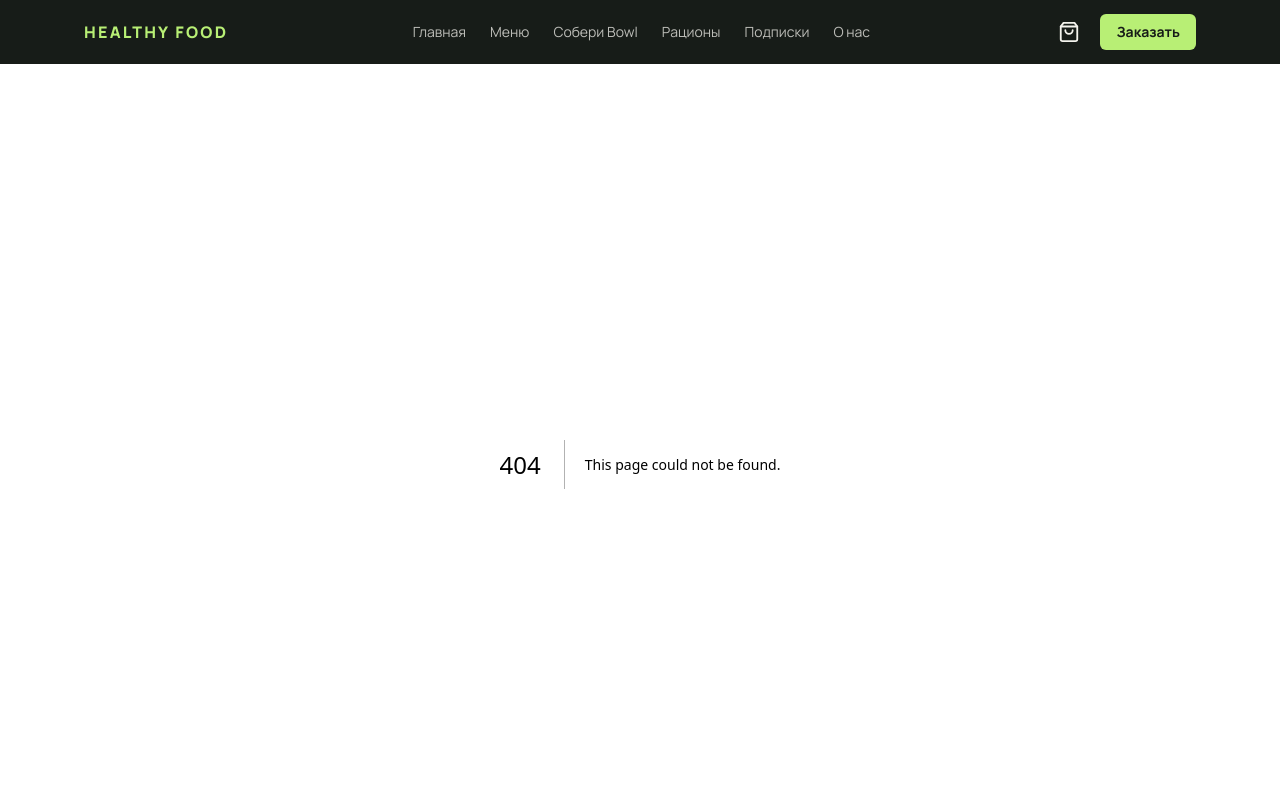
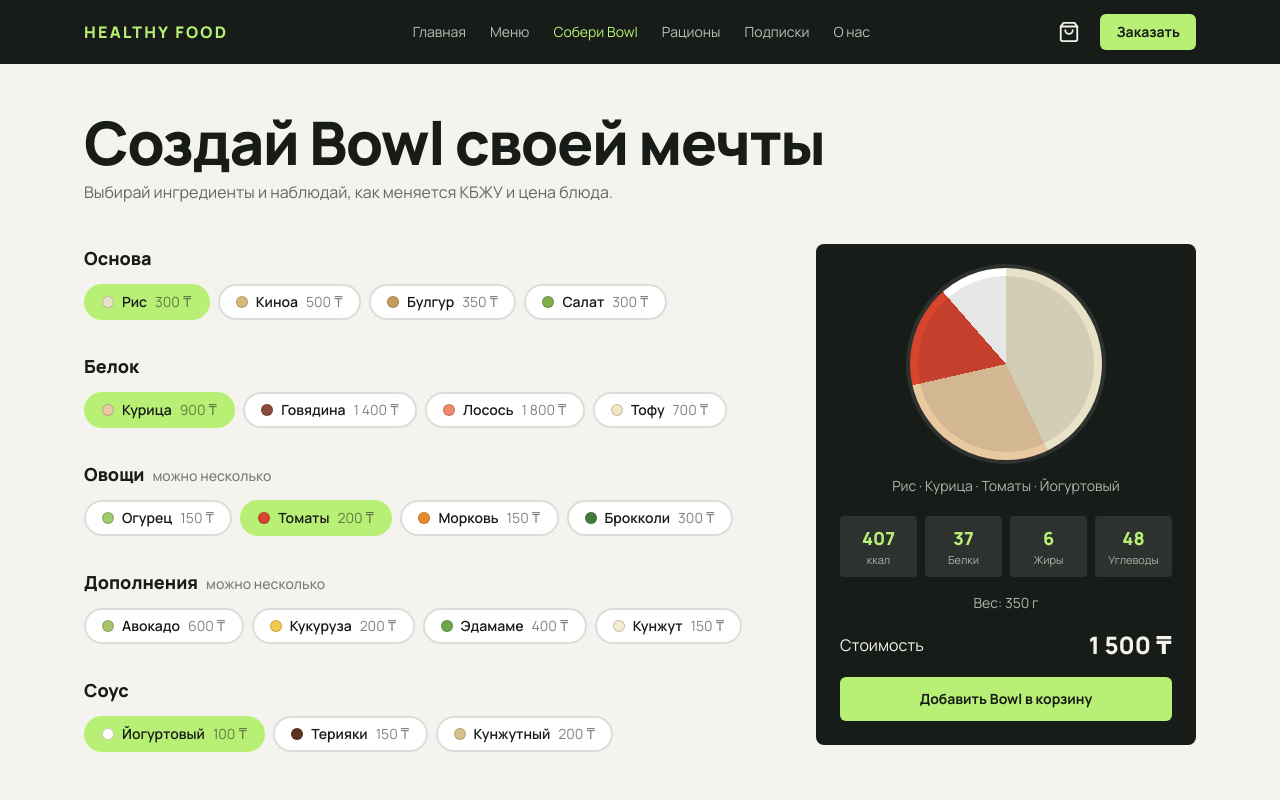
Before and after one commit to GrevtsovArtur/healthy, a Next.js app: page /healthy/build-bowl in a window 1280 px wide. Before the commit this address had no page. Shown: the top 800 px of the page. Built offline with nearby package versions, Linux system fonts and the light colour scheme.

Commit message:
Fix GitHub Pages basePath

```diff
--- a/next.config.mjs
+++ b/next.config.mjs
@@ -2,12 +2,11 @@
 
 const nextConfig = {
   reactStrictMode: true,
-
   output: "export",
+  basePath: "/healthy",
 
   images: {
     unoptimized: true,
-    formats: ["image/avif", "image/webp"],
   },
 };
 
--- a/src/data/dishes.js
+++ b/src/data/dishes.js
@@ -3,30 +3,18 @@ const d = (id, name, category, mode, description, price, kcal, protein, fat, car
   ({ id, name, category, mode, description, price, kcal, protein, fat, carbs, weight, ingredients, allergens, hue, popular, image });
 
 export const DISHES = [
-  d("b1", "Bowl с курицей и киноа", "bowls", "FIT", "Куриная грудка, киноа, брокколи, йогуртовый соус", 2900, 520, 42, 14, 48, 380, ["курица", "киноа", "брокколи", "огурец"], ["молочные"], 100, "/images/bowl-chicken.png", true),
-  d("b2", "Bowl с лососем", "bowls", "BALANCE", "Лосось, рис, авокадо, эдамаме", 3900, 610, 34, 24, 60, 400, ["лосось", "рис", "авокадо", "эдамаме"], ["рыба", "соя", "кунжут"], 30, "/images/bowl-salmon.png", true),
-  d("b3", "Bowl с тофу", "bowls", "LIGHT", "Тофу, булгур, овощи, кунжутный соус", 2600, 410, 22, 13, 52, 360, ["тофу", "булгур", "томаты", "морковь"], ["соя", "глютен", "кунжут"], 140, "/images/bowl-tofu.png", true),
-  d("s1", "Салат с говядиной", "salads", "FIT", "Говядина, микс салата, томаты", 3200, 380, 36, 16, 18, 300, ["говядина", "салат", "томаты", "огурец"], [], 10, "/images/salad-beef.png", true),
-  d("s2", "Греческий лайт", "salads", "LIGHT", "Огурец, томаты, фета, оливки", 1900, 240, 9, 18, 12, 260, ["огурец", "томаты", "фета", "оливки"], ["молочные"], 60, "/images/salad-greek.png", true),
-  d("s3", "Цезарь с курицей", "salads", "BALANCE", "Курица, романо, пармезан, сухарики", 2700, 450, 32, 24, 25, 280, ["курица", "романо", "пармезан"], ["глютен", "молочные", "яйца"], 90, "/images/salad-ceasar.png", true),
-  d("z1", "Овсянка с ягодами", "breakfast", "LIGHT", "Овсянка на молоке, ягоды, миндаль", 1500, 320, 11, 9, 50, 250, ["овсянка", "молоко", "ягоды", "миндаль"], ["глютен", "молочные", "орехи"], 40, "/images/breakfast-oatmeal.png", true),
-  d("z2", "Омлет с овощами", "breakfast", "FIT", "Три яйца, шпинат, томаты", 1700, 290, 24, 19, 6, 220, ["яйца", "шпинат", "томаты"], ["яйца"], 110, "/images/breakfast-omelette.png", true),
-  d("d1", "Смузи зелёный", "drinks", "LIGHT", "Шпинат, яблоко, банан", 1300, 140, 3, 1, 30, 300, ["шпинат", "яблоко", "банан"], [], 120, "/images/drink-smoothie.png", true),
-  d("d2", "Протеиновый коктейль", "drinks", "FIT", "Молоко, банан, протеин", 1800, 260, 28, 4, 26, 350, ["молоко", "банан", "протеин"], ["молочные"], 20, "/images/drink-protein.png", true),
-  d("t1", "Чизкейк без сахара", "desserts", "LIGHT", "Творожный, на миндальной муке", 1600, 230, 12, 14, 12, 110, ["творог", "миндаль"], ["молочные", "орехи", "яйца"], 70, "/images/dessert-cheesecake.png", true),
-  d("t2", "Энергетический шар", "desserts", "BALANCE", "Финики, орехи, кокос", 900, 180, 4, 8, 24, 50, ["финики", "грецкий орех", "кокос"], ["орехи"], 30, "/images/dessert-energy-ball.png", true),
-];
-
-export const CATEGORIES = [
-  { id: "all", label: "Все блюда" },
-  { id: "FIT", label: "FIT" },
-  { id: "BALANCE", label: "BALANCE" },
-  { id: "LIGHT", label: "LIGHT" },
-  { id: "bowls", label: "Bowls" },
-  { id: "salads", label: "Салаты" },
-  { id: "breakfast", label: "Завтраки" },
-  { id: "drinks", label: "Напитки" },
-  { id: "desserts", label: "Десерты" },
+  d("b1", "Bowl с курицей и киноа", "bowls", "FIT", "Куриная грудка, киноа, брокколи, йогуртовый соус", 2900, 520, 42, 14, 48, 380, ["курица", "киноа", "брокколи", "огурец"], ["молочные"], 100, "/healthy-food/images/bowl-chicken.png", true),
+  d("b2", "Bowl с лососем", "bowls", "BALANCE", "Лосось, рис, авокадо, эдамаме", 3900, 610, 34, 24, 60, 400, ["лосось", "рис", "авокадо", "эдамаме"], ["рыба", "соя", "кунжут"], 30, "/healthy-food/images/bowl-salmon.png", true),
+  d("b3", "Bowl с тофу", "bowls", "LIGHT", "Тофу, булгур, овощи, кунжутный соус", 2600, 410, 22, 13, 52, 360, ["тофу", "булгур", "томаты", "морковь"], ["соя", "глютен", "кунжут"], 140, "/healthy-food/images/bowl-tofu.png", true),
+  d("s1", "Салат с говядиной", "salads", "FIT", "Говядина, микс салата, томаты", 3200, 380, 36, 16, 18, 300, ["говядина", "салат", "томаты", "огурец"], [], 10, "/healthy-food/images/salad-beef.png", true),
+  d("s2", "Греческий лайт", "salads", "LIGHT", "Огурец, томаты, фета, оливки", 1900, 240, 9, 18, 12, 260, ["огурец", "томаты", "фета", "оливки"], ["молочные"], 60, "/healthy-food/images/salad-greek.png", true),
+  d("s3", "Цезарь с курицей", "salads", "BALANCE", "Курица, романо, пармезан, сухарики", 2700, 450, 32, 24, 25, 280, ["курица", "романо", "пармезан"], ["глютен", "молочные", "яйца"], 90, "/healthy-food/images/salad-ceasar.png", true),
+  d("z1", "Овсянка с ягодами", "breakfast", "LIGHT", "Овсянка на молоке, ягоды, миндаль", 1500, 320, 11, 9, 50, 250, ["овсянка", "молоко", "ягоды", "миндаль"], ["глютен", "молочные", "орехи"], 40, "/healthy-food/images/breakfast-oatmeal.png", true),
+  d("z2", "Омлет с овощами", "breakfast", "FIT", "Три яйца, шпинат, томаты", 1700, 290, 24, 19, 6, 220, ["яйца", "шпинат", "томаты"], ["яйца"], 110, "/healthy-food/images/breakfast-omelette.png", true),
+  d("d1", "Смузи зелёный", "drinks", "LIGHT", "Шпинат, яблоко, банан", 1300, 140, 3, 1, 30, 300, ["шпинат", "яблоко", "банан"], [], 120, "/healthy-food/images/drink-smoothie.png", true),
+  d("d2", "Протеиновый коктейль", "drinks", "FIT", "Молоко, банан, протеин", 1800, 260, 28, 4, 26, 350, ["молоко", "банан", "протеин"], ["молочные"], 20, "/healthy-food/images/drink-protein.png", true),
+  d("t1", "Чизкейк без сахара", "desserts", "LIGHT", "Творожный, на миндальной муке", 1600, 230, 12, 14, 12, 110, ["творог", "миндаль"], ["молочные", "орехи", "яйца"], 70, "/healthy-food/images/dessert-cheesecake.png", true),
+  d("t2", "Энергетический шар", "desserts", "BALANCE", "Финики, орехи, кокос", 900, 180, 4, 8, 24, 50, ["финики", "грецкий орех", "кокос"], ["орехи"], 30, "/healthy-food/images/dessert-energy-ball.png", true),
 ];
 
 export const MODES = {
```
